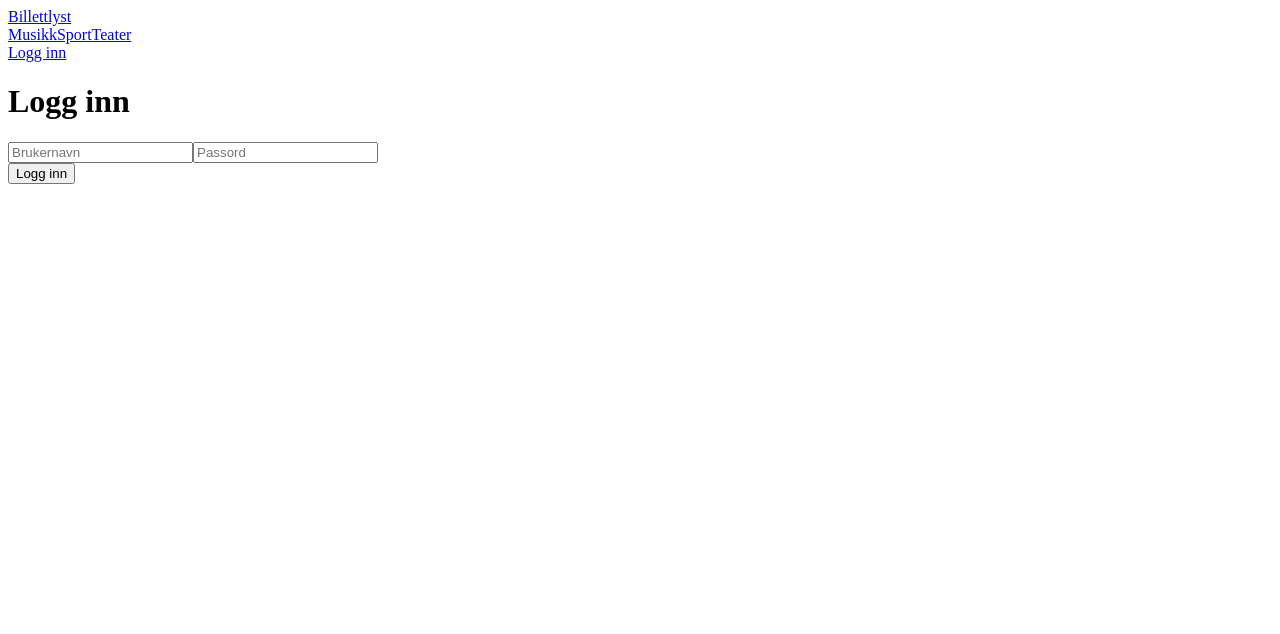
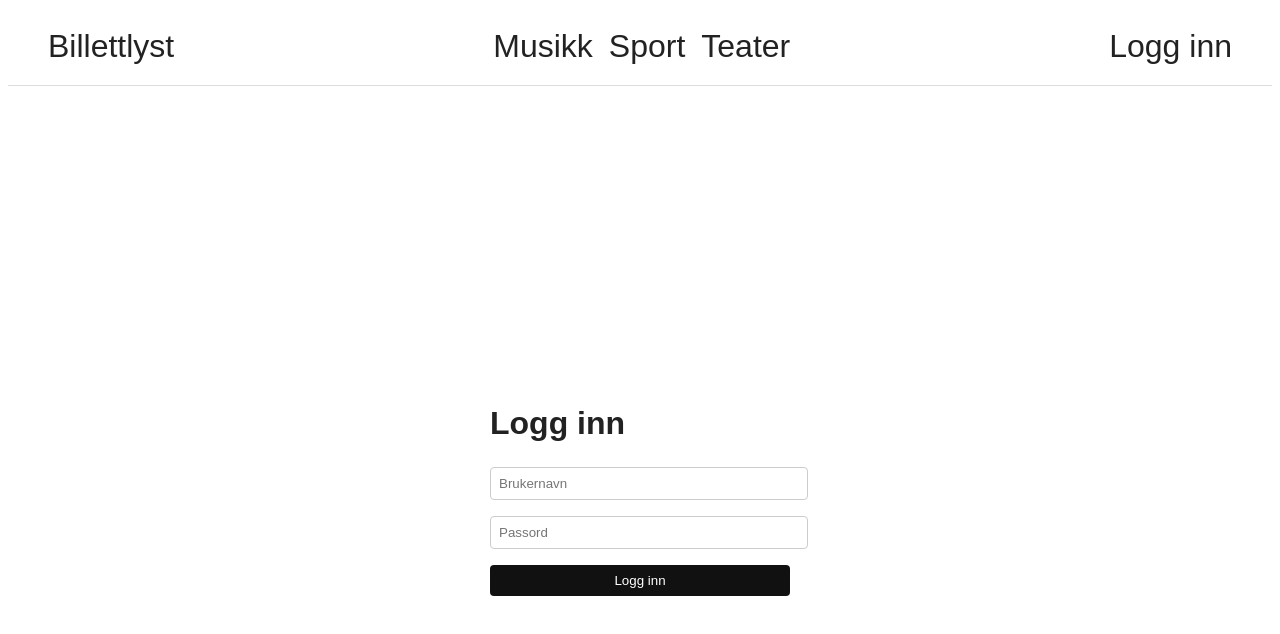
Before and after one commit to anAhmed02/eksamensdokument_gruppe37, a React (Vite) app in the folder billettlyst/: page /dashboard in a window 1280 px wide. Shown: the top 634 px of the page. Built offline with nearby package versions, Linux system fonts and the light colour scheme.

Commit message:
satt opp css

```diff
--- a/billettlyst/src/App.css
+++ b/billettlyst/src/App.css
@@ -0,0 +1,98 @@
+body { font-family: Arial, sans-serif; color: #222; line-height: 1.4; }
+
+
+nav {
+  display: flex;
+  justify-content: space-between;
+  align-items: center;
+  padding: 1rem 2rem;
+  border-bottom: 1px solid #ddd;
+  background: #fff;
+}
+nav .left a {
+  font-size: 2rem;
+  font-weight: bold;
+  text-transform: uppercase;
+  letter-spacing: 0.05em;
+  color: #111;
+  text-decoration: none;
+}
+nav .center { display: flex; gap: 2.5rem; }
+
+nav a {
+  color: #222;
+  text-decoration: none;
+  font-size: 2rem;
+  padding: 0.25rem 0.5rem;
+}
+nav a:hover { text-decoration: underline; }
+
+
+main { padding: 2rem; }
+.festival-grid {
+  display: grid;
+  grid-template-columns: repeat(3, 1fr);
+  gap: 1.5rem;
+  margin-top: 1.5rem;
+}
+.festival-card {
+  border: 1px solid #ddd;
+  border-radius: 4px;
+  overflow: hidden;
+  display: flex;
+  flex-direction: column;
+}
+.festival-card img {
+  width: 100%;
+  height: 160px;
+  object-fit: cover;
+}
+.festival-card h2 { font-size: 1.1rem; margin: 1rem; }
+.festival-card .btn {
+  margin: 0 1rem 1rem;
+  display: block;
+  background: #111;
+  color: #fff;
+  text-align: center;
+  padding: 0.5rem;
+  border-radius: 4px;
+}
+
+
+.dashboard-container {
+  display: flex;
+  justify-content: center;
+  align-items: center;
+  min-height: calc(100vh - 60px);
+  padding: 2rem;
+}
+.dashboard-form {
+  width: 100%;
+  max-width: 300px;
+}
+.dashboard-form input {
+  width: 100%;
+  padding: 0.5rem;
+  margin-bottom: 1rem;
+  border: 1px solid #ccc;
+  border-radius: 4px;
+}
+.dashboard-form button {
+  width: 100%;
+  padding: 0.5rem;
+  background: #111;
+  color: #fff;
+  border: none;
+  border-radius: 4px;
+}
+
+
+@media (max-width: 800px) {
+  .festival-grid {
+    grid-template-columns: repeat(2, 1fr);
+  }
+}
+@media (max-width: 500px) {
+  .festival-grid { grid-template-columns: 1fr; }
+  nav .center { display: none; }
+}
```
